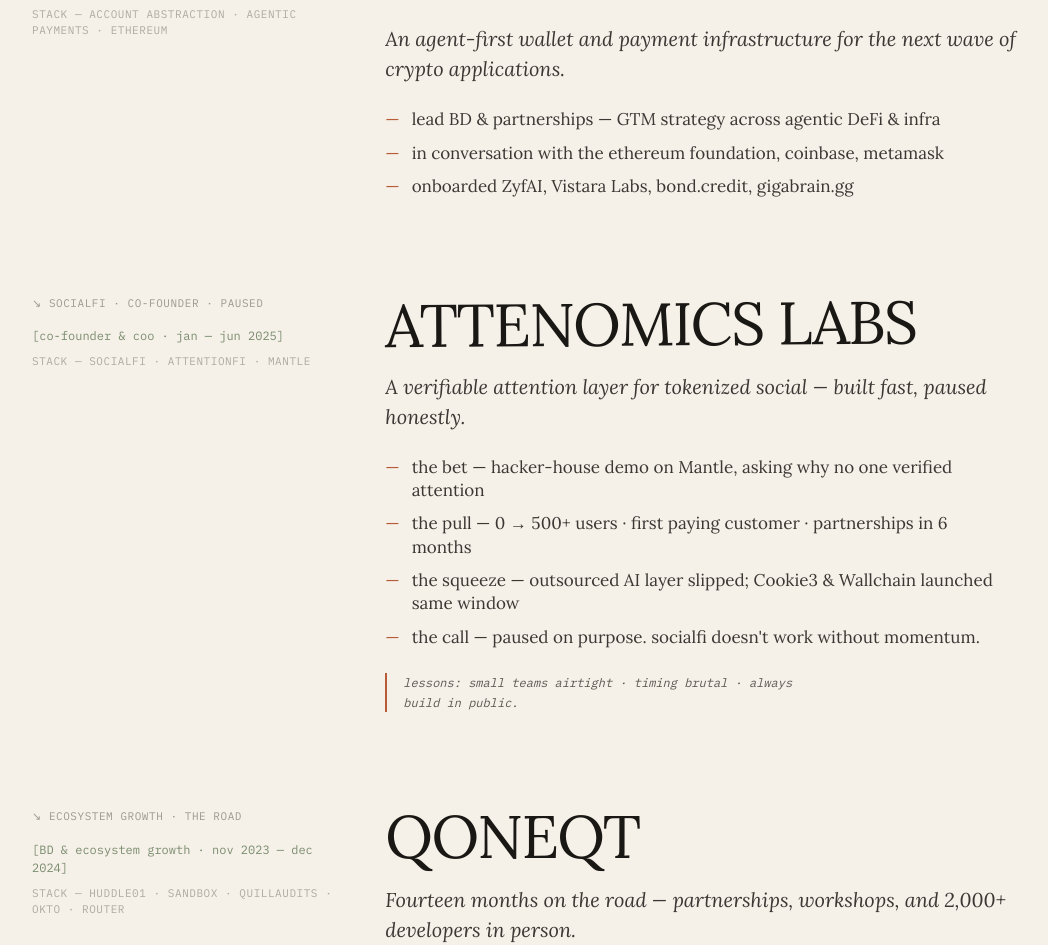
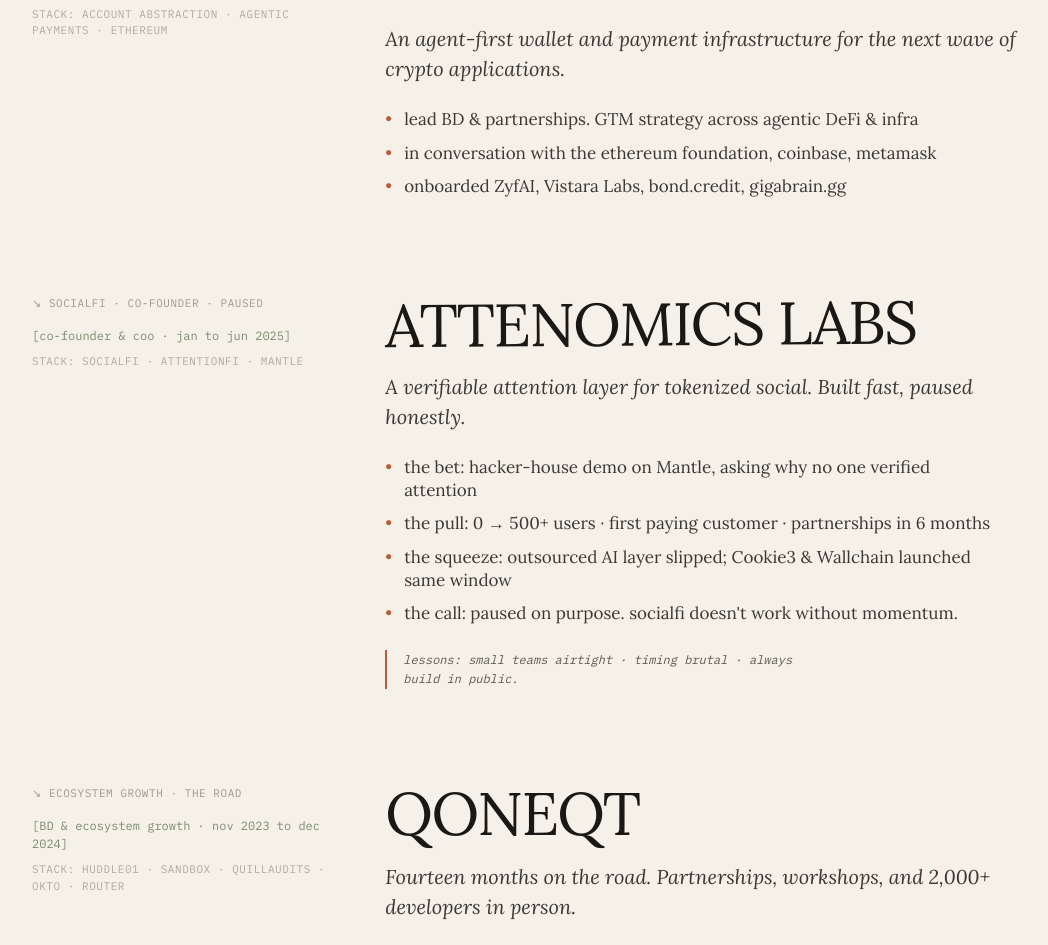
Before and after one commit to Abhi270303/personal-site, a React (Vite) app: page /work in a window 1280 px wide. Shown: the part 394-1339 px from the top of the page, without its empty margins (98-1146 px from the left). Built offline with nearby package versions, Linux system fonts and the light colour scheme.

Commit message:
Update About, Contact, Work, and Writing pages with content improvements and formatting adjustments

```diff
--- a/src/pages/AboutPage.tsx
+++ b/src/pages/AboutPage.tsx
@@ -1,14 +1,14 @@
 import { Link } from "wouter";
 
 const NUMBERS = [
-  { num: "10", label: "indian cities" },
+  { num: "20+", label: "Indian cities travelled" },
   { num: "2,000+", label: "devs onboarded" },
-  { num: "3", label: "hackathon wins" },
-  { num: "1", label: "company paused on purpose" },
+  { num: "10+", label: "hackathon wins" },
+  { num: "30+", label: "workshops hosted" },
 ];
 
 const RIGHT_NOW = [
-  { label: "building", text: "agentic payment infra at Rheolly." },
+  { label: "building", text: "something new in web3 growth." },
   { label: "thinking", text: "what BD looks like when wallets have agency." },
   { label: "listening", text: "Peter Cat Recording Co., on loop." },
 ];
@@ -35,8 +35,8 @@
             build on them.
           </p>
           <p className="mt-4 max-w-[55ch] font-serif text-base italic leading-relaxed text-ink/70 md:text-lg">
-            Currently BD at <span className="text-rust">Rheolly</span>.
-            Previously: Attenomics, Qoneqt, The Graph.
+            Previously BD at <span className="text-rust">Rheolly</span>,
+            Attenomics, Qoneqt, and The Graph.
           </p>
 
           <div className="mt-10 flex flex-wrap gap-4">
@@ -55,7 +55,7 @@
           </div>
         </div>
 
-        {/* Right column — by the numbers */}
+        {/* Right column by the numbers */}
         <aside className="col-span-12 md:col-span-4">
           <div className="border-l border-ink/15 md:pl-8">
             <p className="font-mono text-xs uppercase tracking-wider text-muted">
@@ -80,7 +80,7 @@
       {/* Right now strip */}
       <div className="mt-20 border-t border-ink/15 pt-10 md:mt-28">
         <p className="font-mono text-xs uppercase tracking-wider text-muted">
-          right now —
+          right now
         </p>
         <ul className="mt-5 grid grid-cols-1 gap-3 md:grid-cols-3 md:gap-8">
           {RIGHT_NOW.map((item) => (
@@ -88,7 +88,7 @@
               key={item.label}
               className="font-serif text-base leading-relaxed text-ink/85 md:text-[17px]"
             >
-              <span className="select-none text-rust">— </span>
+              <span className="select-none text-rust">• </span>
               <span className="italic text-ink/60">{item.label}: </span>
               {item.text}
             </li>
--- a/src/pages/ContactPage.tsx
+++ b/src/pages/ContactPage.tsx
@@ -1,10 +1,10 @@
 const SOCIALS = [
   { platform: "email", handle: "0xabhishekyadav@gmail.com", href: "mailto:0xabhishekyadav@gmail.com" },
   { platform: "twitter / x", handle: "@0xabhii", href: "https://x.com/0xabhii" },
-  { platform: "linkedin", handle: "0xabhii", href: "https://www.linkedin.com/in/abhishek-yadav-a567a3250/" },
+  { platform: "linkedin", handle: "0xabhii", href: "https://www.linkedin.com/in/0xabhii/" },
   { platform: "github", handle: "Abhi270303", href: "https://github.com/Abhi270303" },
-  { platform: "portfolio", handle: "0xabhii", href: "https://bento.me/0xabhii" },
-  { platform: "telegram", handle: "@oxabhii", href: "https://t.me/that_abhii" },
+  { platform: "portfolio", handle: "0xabhii.xyz", href: "https://0xabhii.xyz" },
+  { platform: "telegram", handle: "@oxabhii", href: "https://t.me/oxabhii" },
   // { platform: "farcaster", handle: "@abhishek", href: "#" },
 ];
 
@@ -22,7 +22,7 @@
         tell me what you're working on. send something half-finished. i'll
         write back.
       </p>
-      <p className="mt-3 font-mono text-sm text-muted">— abhi, mumbai</p>
+      <p className="mt-3 font-mono text-sm text-muted">abhi, mumbai</p>
 
       <ul className="mt-14">
         {SOCIALS.map((s, i) => (
--- a/src/pages/WorkPage.tsx
+++ b/src/pages/WorkPage.tsx
@@ -15,41 +15,41 @@
     blurb:
       "An agent-first wallet and payment infrastructure for the next wave of crypto applications.",
     bullets: [
-      "lead BD & partnerships — GTM strategy across agentic DeFi & infra",
+      "lead BD & partnerships. GTM strategy across agentic DeFi & infra",
       "in conversation with the ethereum foundation, coinbase, metamask",
       "onboarded ZyfAI, Vistara Labs, bond.credit, gigabrain.gg",
     ],
     stack: "account abstraction · agentic payments · ethereum",
-    status: "BD & partnerships · jul — dec 2025",
+    status: "BD & partnerships · jul to dec 2025",
   },
   {
     category: "socialfi · co-founder · paused",
     name: "ATTENOMICS LABS",
     blurb:
-      "A verifiable attention layer for tokenized social — built fast, paused honestly.",
+      "A verifiable attention layer for tokenized social. Built fast, paused honestly.",
     bullets: [
-      "the bet — hacker-house demo on Mantle, asking why no one verified attention",
-      "the pull — 0 → 500+ users · first paying customer · partnerships in 6 months",
-      "the squeeze — outsourced AI layer slipped; Cookie3 & Wallchain launched same window",
-      "the call — paused on purpose. socialfi doesn't work without momentum.",
+      "the bet: hacker-house demo on Mantle, asking why no one verified attention",
+      "the pull: 0 → 500+ users · first paying customer · partnerships in 6 months",
+      "the squeeze: outsourced AI layer slipped; Cookie3 & Wallchain launched same window",
+      "the call: paused on purpose. socialfi doesn't work without momentum.",
     ],
     lesson:
       "lessons: small teams airtight · timing brutal · always build in public.",
     stack: "socialfi · attentionfi · mantle",
-    status: "co-founder & coo · jan — jun 2025",
+    status: "co-founder & coo · jan to jun 2025",
   },
   {
     category: "ecosystem growth · the road",
     name: "QONEQT",
     blurb:
-      "Fourteen months on the road — partnerships, workshops, and 2,000+ developers in person.",
+      "Fourteen months on the road. Partnerships, workshops, and 2,000+ developers in person.",
     bullets: [
       "30+ workshops across 10 indian cities · 2,000+ devs in person",
       "partnerships with Huddle01, Sandbox, QuillAudits, Okto, Router",
       "refined onboarding flows & tooling integrations with eng + design",
     ],
     stack: "huddle01 · sandbox · quillaudits · okto · router",
-    status: "BD & ecosystem growth · nov 2023 — dec 2024",
+    status: "BD & ecosystem growth · nov 2023 to dec 2024",
   },
 ];
 
@@ -80,7 +80,7 @@
                 [{p.status}]
               </p>
               <p className="mt-2 font-mono text-[11px] uppercase tracking-wider text-muted/80">
-                stack — {p.stack}
+                stack: {p.stack}
               </p>
             </div>
 
@@ -101,7 +101,7 @@
                     key={b}
                     className="flex gap-3 font-serif text-base leading-snug text-ink/85 md:text-[17px]"
                   >
-                    <span className="select-none text-rust">—</span>
+                    <span className="select-none text-rust">•</span>
                     <span>{b}</span>
                   </li>
                 ))}
--- a/src/pages/WritingPage.tsx
+++ b/src/pages/WritingPage.tsx
@@ -25,7 +25,7 @@
   experiment: "experiment",
 };
 
-// ───────── cover compositions (typographic, no images) ─────────
+// cover compositions (typographic, no images)
 
 function FeatureCover() {
   return (
@@ -60,7 +60,7 @@
         → → →
       </p>
       <p className="font-serif text-base italic leading-tight text-paper md:text-lg">
-        agentic payments —<br />
+        agentic payments.<br />
         what nobody is saying.
       </p>
     </div>
@@ -206,7 +206,7 @@
   );
 }
 
-// ───────── data ─────────
+// data
 
 const CARDS: Card[] = [
   {
@@ -222,7 +222,7 @@
     size: "wide",
     kind: "essay",
     date: "09 apr 2026",
-    title: "agentic payments — what nobody is saying",
+    title: "agentic payments: what nobody is saying",
     cover: <ArrowCover />,
   },
   {
@@ -230,7 +230,7 @@
     size: "small",
     kind: "thread",
     date: "02 apr 2026",
-    title: "0→500 users at attenomics — the playbook",
+    title: "0→500 users at attenomics: the playbook",
     cover: (
       <ThreadCover
         count="18 tweets"
@@ -289,7 +289,7 @@
     size: "wide",
     kind: "essay",
     date: "28 feb 2026",
-    title: "from devrel to bd to founder — the route i didn't plan",
+    title: "from devrel to bd to founder: the route i didn't plan",
     cover: <PathCover />,
   },
   {
```
